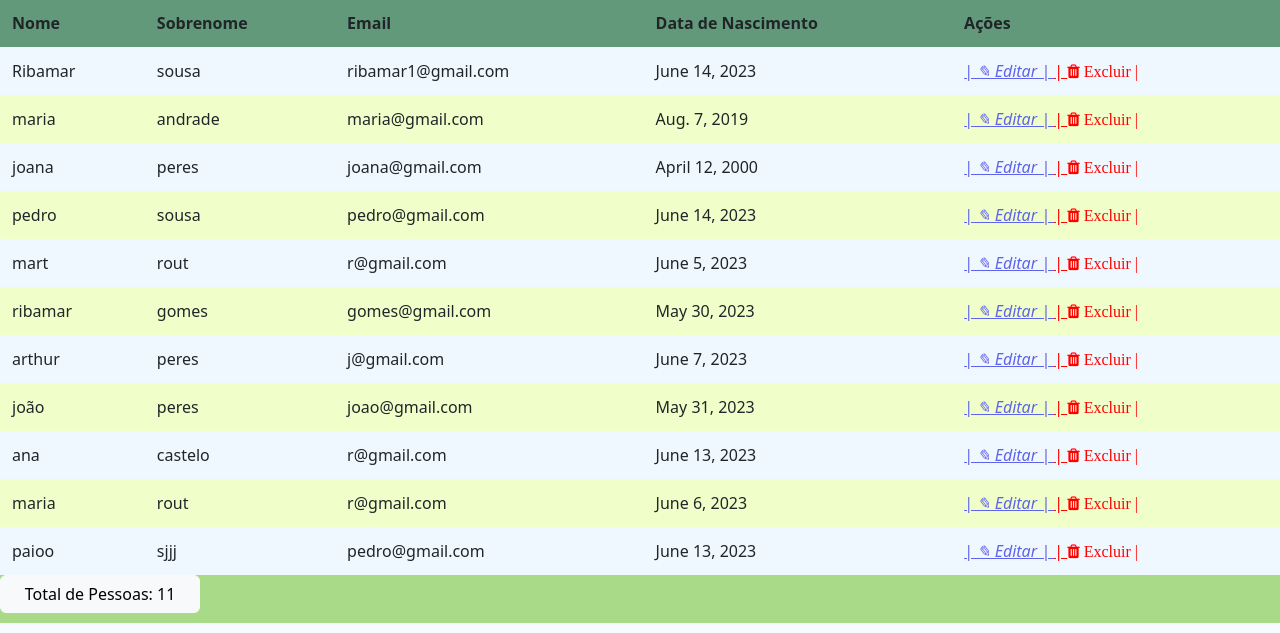
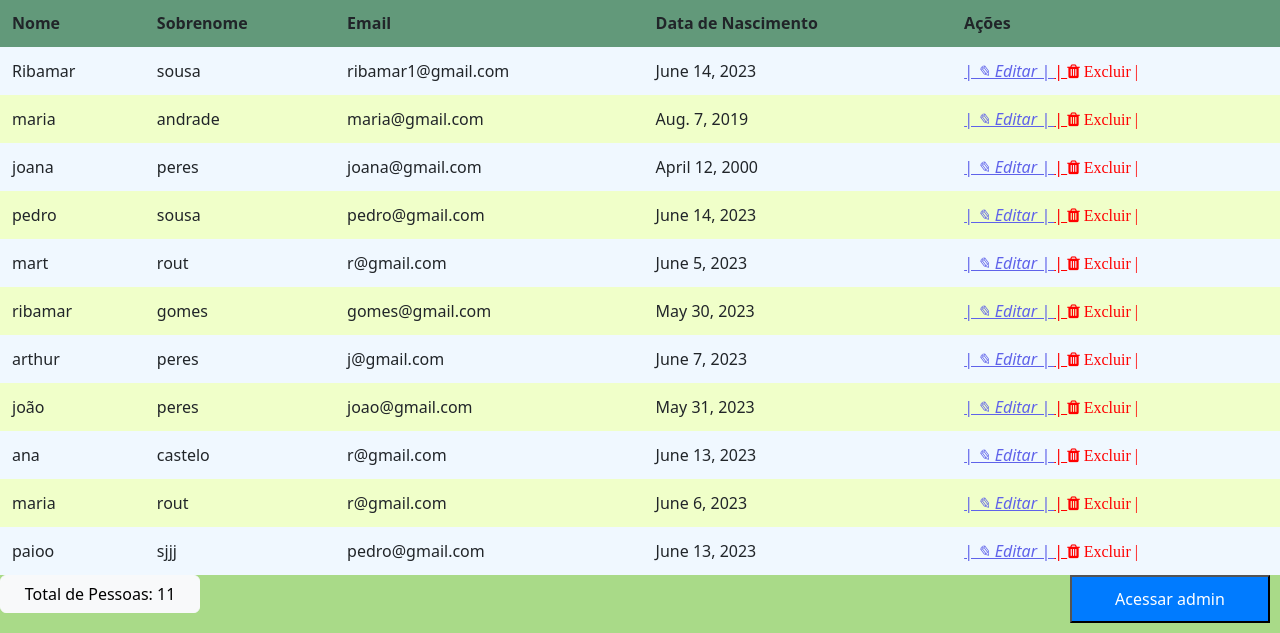
Before and after one commit to jose-ribamar/django-crud, a Django app: page / in a window 1280 px wide. Shown: the part 323-956 px from the top of the page. Run offline with Django 4.2, Linux system fonts and the light colour scheme; data comes from the database, SQL or seed files in the repository.

Commit message:
Update index.html
adição de um botão para acessar o admin do banco de dados local

```diff
--- a/core/templates/index.html
+++ b/core/templates/index.html
@@ -25,6 +25,12 @@
              color: red;
 
         }
+
+        .ii {
+    float: right;
+    margin-right: 10px;
+}
+
 
 
         body {
@@ -95,5 +101,6 @@
         </tbody>
     </table>
     <button type="button" class="btn btn-light">Total de Pessoas: {{ pessoas|length }}</button>
+    <a href="{% url 'admin' %}"><button type="button" class="ii">Acessar admin</button></a>
 </body>
 </html>
```
